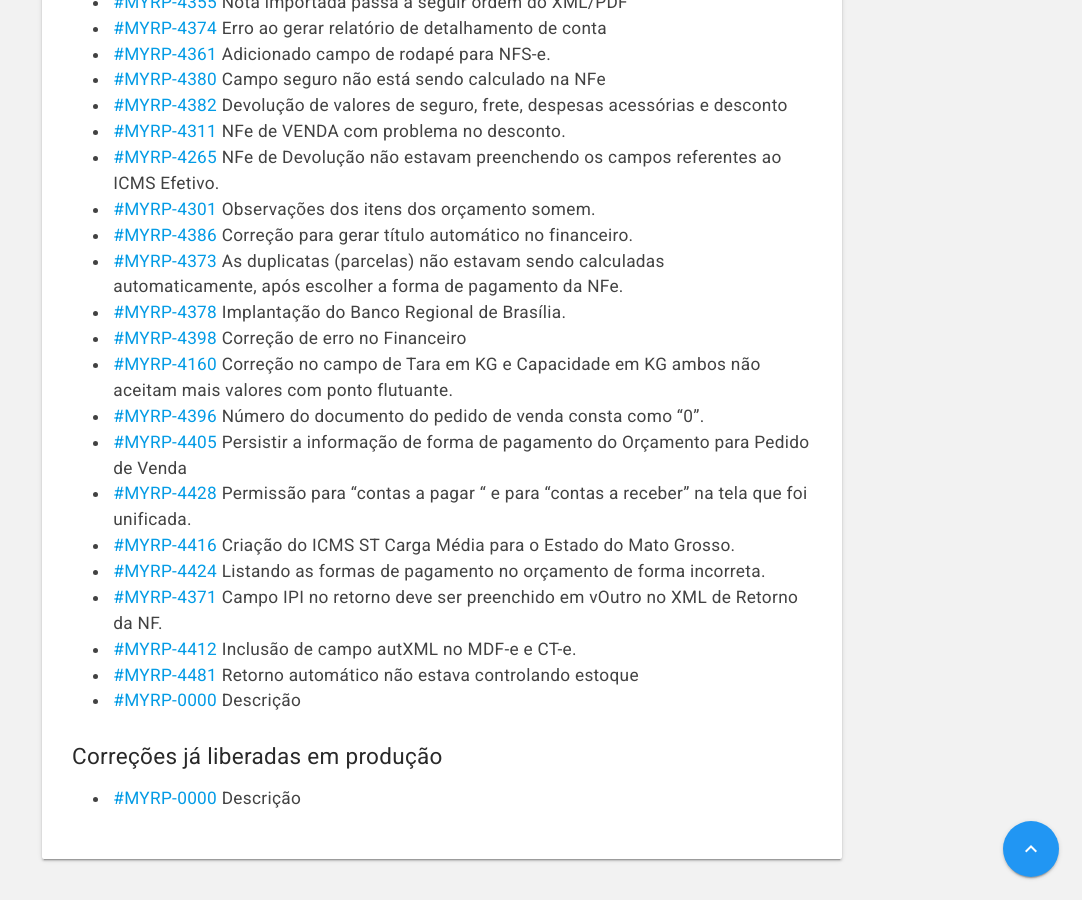
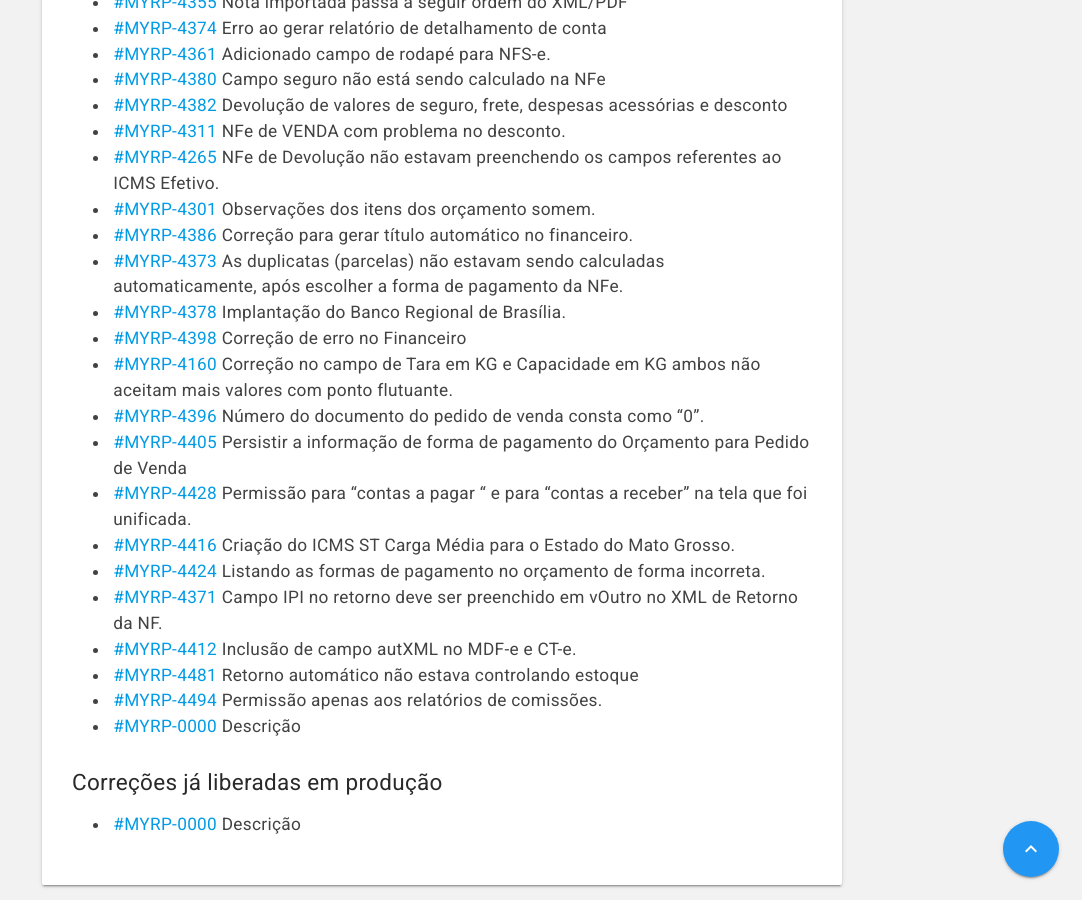
Before and after one commit to myrp-maicon/changelog-myrp, a Jekyll site: the page built from docs/myrp/19.07.01.md, in a window 1280 px wide and 900 px high, scrolled down 829 px. Shown: the whole window, without its empty margins (198-1280 px from the left). Built offline with Jekyll 4.4.1, drawn with Linux system fonts in a browser that asks for light colours; nearby versions of some CDN libraries; our own code applies the rules of GitHub Pages for plain Markdown files; the repository's description, which GitHub fills in, is left out.

Commit message:
AD:MYRP-4494
Permissão apenas aos relatórios de comissões.

```diff
--- a/docs/myrp/19.07.01.md
+++ b/docs/myrp/19.07.01.md
@@ -37,6 +37,7 @@
 * [#MYRP-4371](https://devmyrp.atlassian.net/browse/MYRP-4371) Campo IPI no retorno deve ser preenchido em vOutro no XML de Retorno da NF.
 * [#MYRP-4412](https://devmyrp.atlassian.net/browse/MYRP-4412) Inclusão de campo autXML no MDF-e e CT-e.
 * [#MYRP-4481](https://devmyrp.atlassian.net/browse/MYRP-4481) Retorno automático não estava controlando estoque
+* [#MYRP-4494](https://devmyrp.atlassian.net/browse/MYRP-4494) Permissão apenas aos relatórios de comissões.
 * [#MYRP-0000](https://devmyrp.atlassian.net/browse/MYRP-0000) Descrição
 
 
```
